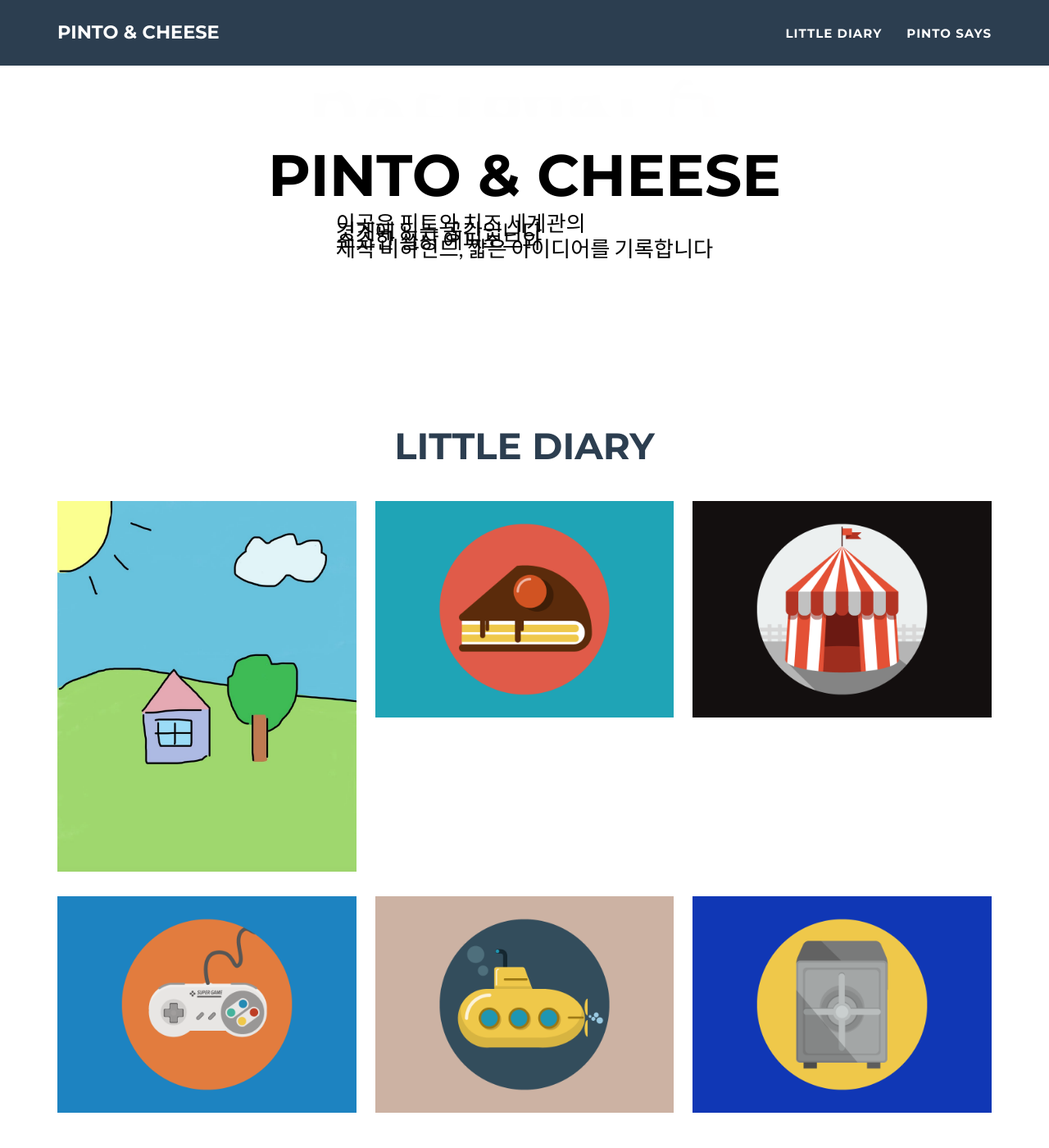
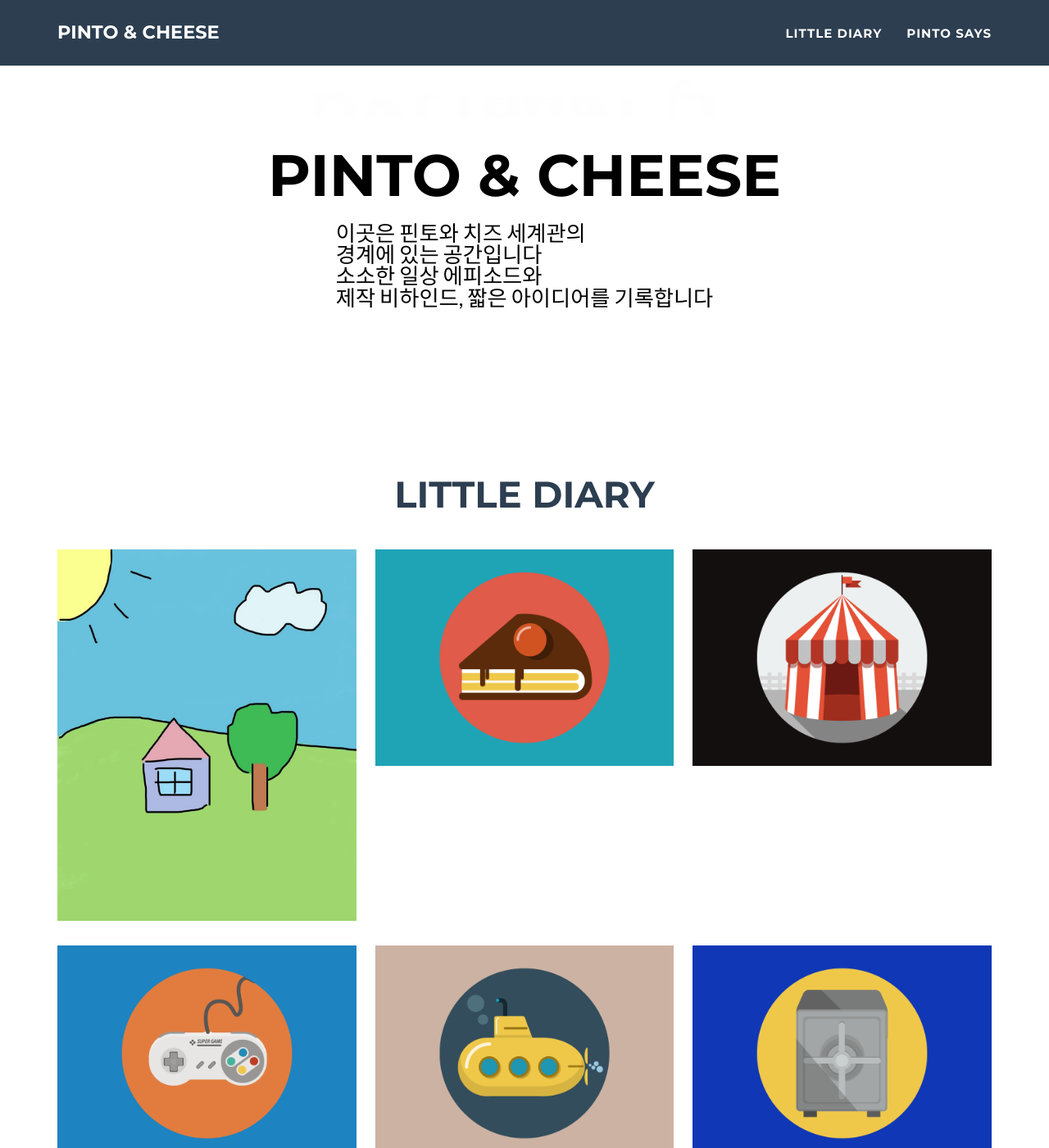
Before and after one commit to pintocheese/pintocheese.github.io, a Jekyll site: the page built from _posts/2014-07-18-project-1.markdown, in a window 1280 px wide and 1400 px high, scrolled down 1087 px. Shown: the whole window at 82% size. Built offline with Jekyll 4.4.1, drawn with Linux system fonts in a browser that asks for light colours.

Commit message:
Update custom.css

```diff
--- a/assets/css/custom.css
+++ b/assets/css/custom.css
@@ -15,7 +15,7 @@ section.success,
   font-size: inherit; /* 원래 크기 유지 */
   display: inline-block;   /* 블록을 텍스트 크기만큼만 차지하게 */
   text-align: left;        /* 글자는 왼쪽 정렬 */
-  line-height: 0.2;        /* 필요 시 줄 간격 조절 */
+  line-height: 0.5;        /* 필요 시 줄 간격 조절 */
 }
 
 
```
